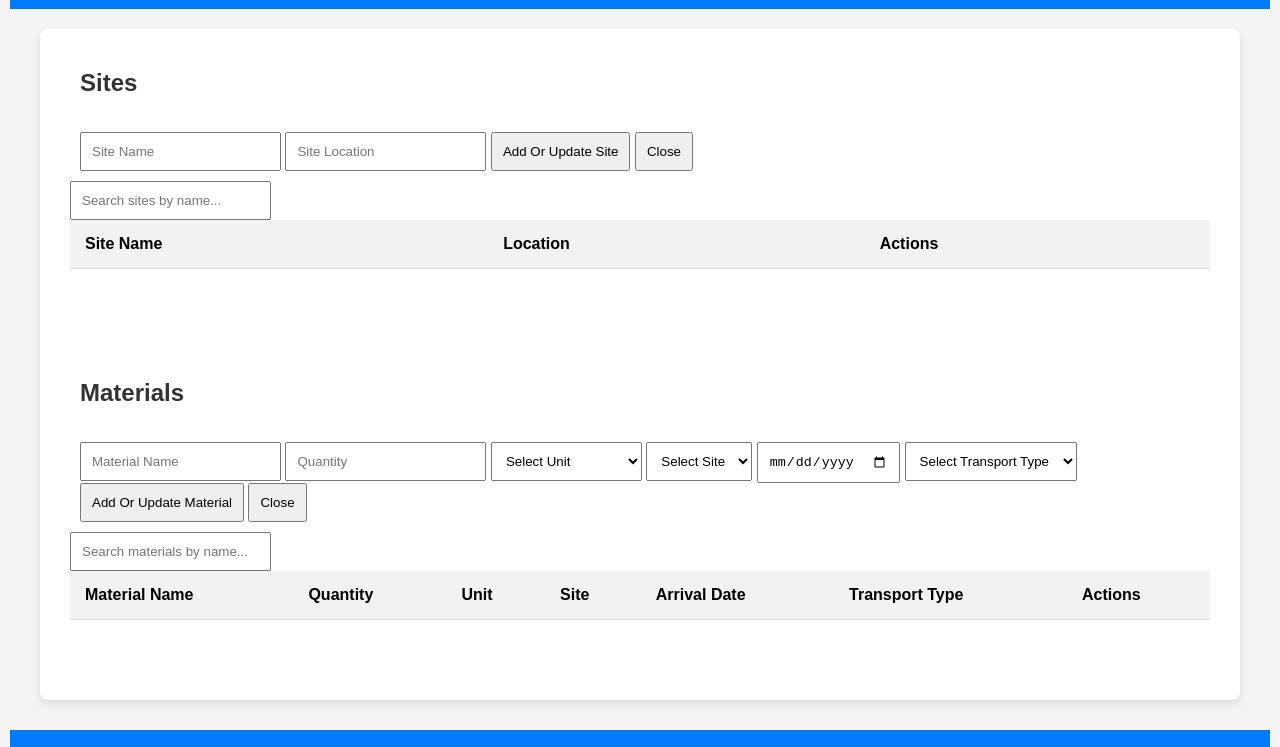
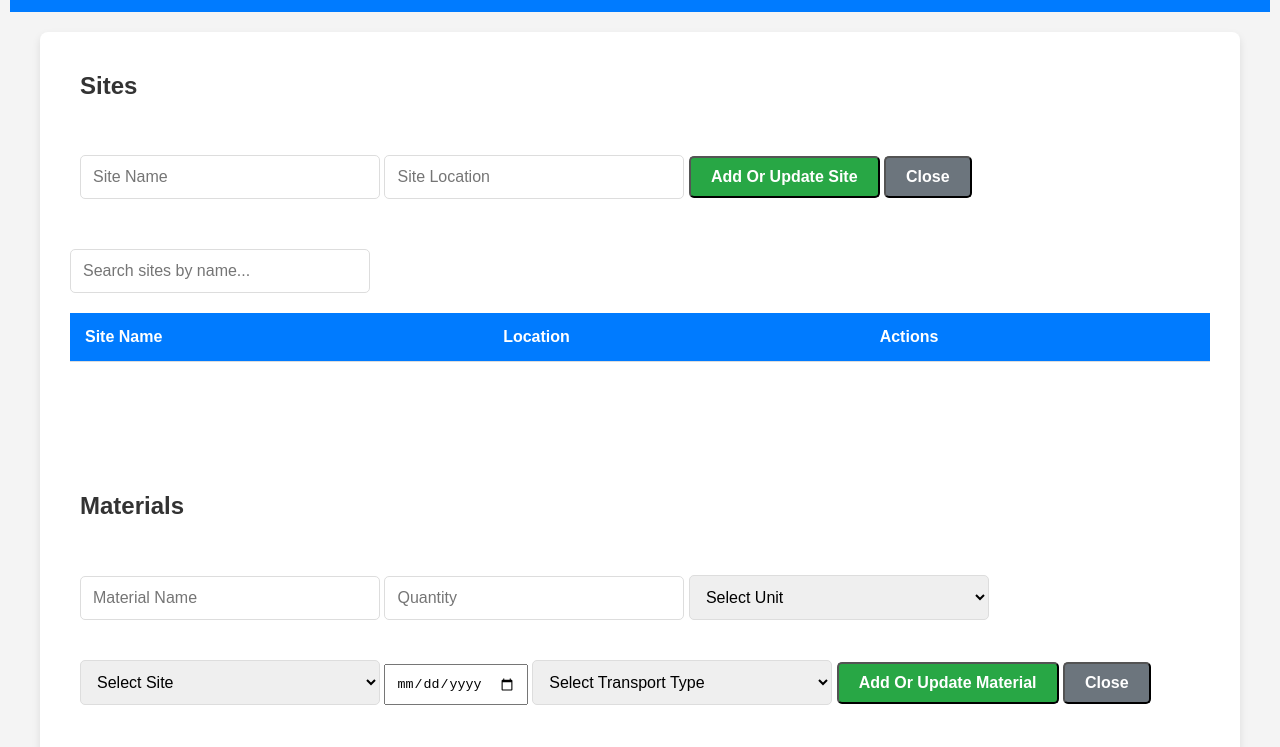
Before and after one commit to shadowcoder8/construction-management, a plain HTML site: page frontend/inventory-management.html in a window 1280 px wide. Shown: the part 110-857 px from the top of the page. Drawn offline with Linux system fonts and the light colour scheme; files that its build step writes are made by us from their sources; no server answers; files whose address does not match are found by name.

Commit message:
Fee ui fixes and fixed the close button in materials management

```diff
--- a/frontend/inventory-management.css
+++ b/frontend/inventory-management.css
@@ -1,4 +1,3 @@
-
 * {
     margin: 0;
     padding: 10px;
@@ -59,8 +58,8 @@ th, td {
 }
 
 th {
-    background-color: #f2f2f2;
-    margin-bottom: 10px;  /* Added bottom margin for table headers */
+    background-color: #007bff; /* Blue for table headers */
+    color: white; /* White text for headers */
 }
 
 .btn {
@@ -71,6 +70,7 @@ th {
     font-weight: bold;
     transition: background-color 0.3s ease;
     display: inline-block;  /* Ensure buttons respect margins */
+    font-size: 16px; /* Increased font size */
 }
 
 .btn-primary {
@@ -79,7 +79,7 @@ th {
 }
 
 .btn-success {
-    background-color: #28a745;
+    background-color: #28a745; /* Green color for success */
     color: white;
 }
 
@@ -89,7 +89,7 @@ th {
 }
 
 .btn-secondary {
-    background-color: #6c757d;
+    background-color: #6c757d; /* Gray color for secondary actions */
     color: white;
 }
 
@@ -97,13 +97,14 @@ th {
     opacity: 0.9;
 }
 
-.input-search {
-    padding: 10px;
+.input-search, input[type="text"], input[type="number"], select {
+    padding: 12px; /* Increased padding */
     margin: 20px 0;  /* Increased vertical margin */
     width: 100%;
-    max-width: 300px;
+    max-width: 300px; /* Maximum width for inputs */
     border: 1px solid #ddd;
     border-radius: 5px;
+    font-size: 16px; /* Increased font size for inputs */
 }
 
 .footer {
@@ -156,7 +157,7 @@ th {
 
 .form-group input,
 .form-group select {
-    padding: 10px;
+    padding: 12px; /* Increased padding for form elements */
     margin: 10px 0;  /* Increased vertical margin for inputs */
     width: calc(50% - 12px);
     border: 1px solid #ddd;
@@ -172,6 +173,28 @@ th {
 
 .mt-20 {
     margin-top: 30px; /* Add top margin for spacing */
+}
+
+/* Pagination Styles */
+#site-pagination, #material-pagination {
+    display: flex;
+    justify-content: center;
+    margin: 20px 0; /* Add margin for spacing */
+}
+
+#site-pagination button, #material-pagination button {
+    padding: 10px 15px; /* Increased padding for pagination buttons */
+    margin: 0 5px; /* Margin between buttons */
+    font-size: 16px; /* Increased font size for buttons */
+    border-radius: 5px; /* Rounded corners */
+    background-color: #007bff; /* Button color */
+    color: white; /* Button text color */
+    cursor: pointer; /* Pointer cursor on hover */
+    transition: background-color 0.3s ease; /* Transition effect */
+}
+
+#site-pagination button:hover, #material-pagination button:hover {
+    background-color: #0056b3; /* Darker shade on hover */
 }
 
 /* Media Queries for Responsiveness */
--- a/frontend/inventory-management.html
+++ b/frontend/inventory-management.html
@@ -23,11 +23,11 @@
             <form id="site-form">
                 <input type="text" id="site-name" placeholder="Site Name" required>
                 <input type="text" id="site-location" placeholder="Site Location" required>
-                <button type="submit" id="save-site-btn">Add Or Update Site</button>
-                <button type="button" id="close-site-form">Close</button>
+                <button type="submit" id="save-site-btn" class="btn btn-success">Add Or Update Site</button>
+                <button type="button" id="close-site-form" class="btn btn-secondary">Close</button>
             </form>
 
-            <input type="text" id="search-site" placeholder="Search sites by name...">
+            <input type="text" id="search-site" placeholder="Search sites by name..." class="input-search">
             <table id="site-list">
                 <thead>
                     <tr>
@@ -78,7 +78,7 @@
                     <option value="">Select Site</option>
                     <!-- Sites will be dynamically loaded here -->
                 </select>
-                <input type="date" id="arrival-date" placeholder="Arrival Date" required>
+                <input type="date" id="arrival-date" required>
                 <select id="transport-type" required>
                     <option value="">Select Transport Type</option>
                     <option value="pickup">Pickup</option>
@@ -86,11 +86,11 @@
                     <option value="other">Other</option>
                 </select>
                 <input type="hidden" id="material-id">
-                <button type="submit" id="save-material-btn">Add Or Update Material</button>
-                <button type="button" id="close-material-form">Close</button>
+                <button type="submit" id="save-material-btn" class="btn btn-success">Add Or Update Material</button>
+                <button type="button" id="close-material-form" class="btn btn-secondary">Close</button>
             </form>
 
-            <input type="text" id="search-material" placeholder="Search materials by name...">
+            <input type="text" id="search-material" placeholder="Search materials by name..." class="input-search">
             <table id="material-list">
                 <thead>
                     <tr>
--- a/frontend/inventory-management.js
+++ b/frontend/inventory-management.js
@@ -94,6 +94,7 @@ materialForm.addEventListener('submit', async (e) => {
         alert('Failed to save material');
     }
 });
+
 
 // Add material
 async function addMaterial(material) {
@@ -259,6 +260,7 @@ siteForm.addEventListener('submit', async (e) => {
     }
 });
 
+
 // Add site
 async function addSite(site) {
     const response = await fetch('/sites/', {
@@ -341,6 +343,19 @@ function updatePagination(paginationElement, currentPage, totalItems, loadFuncti
     paginationElement.appendChild(nextButton);
 }
 
+// Close button for the site form
+document.getElementById("close-site-form").addEventListener("click", () => {
+    const siteForm = document.getElementById("site-form");
+    siteForm.reset(); // Reset the form inputs
+});
+
+// Close button for the material form
+document.getElementById("close-material-form").addEventListener("click", () => {
+    const materialForm = document.getElementById("material-form");
+    materialForm.reset(); // Reset the form inputs
+});
+
+
 // Load initial materials and sites
 loadMaterials(currentMaterialPage);
 loadSites(currentSitePage);
```
